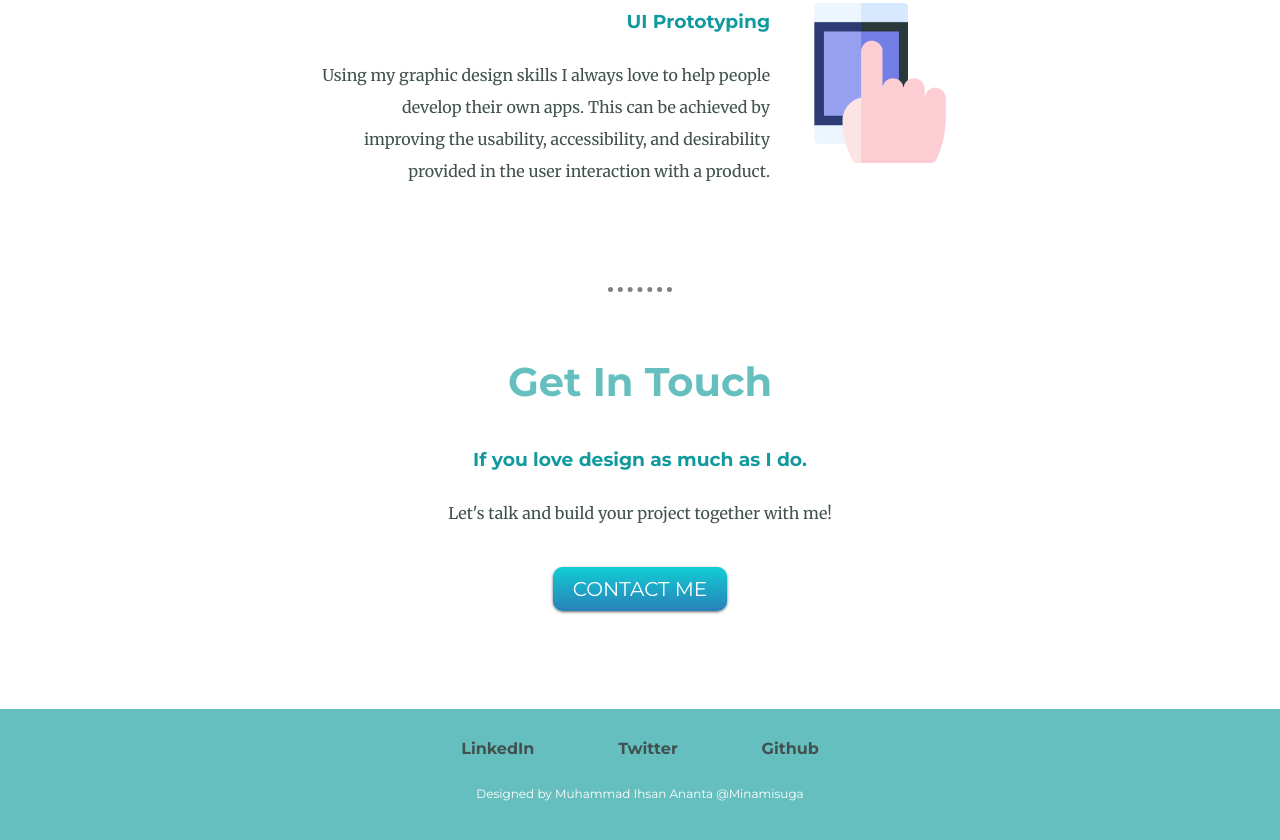
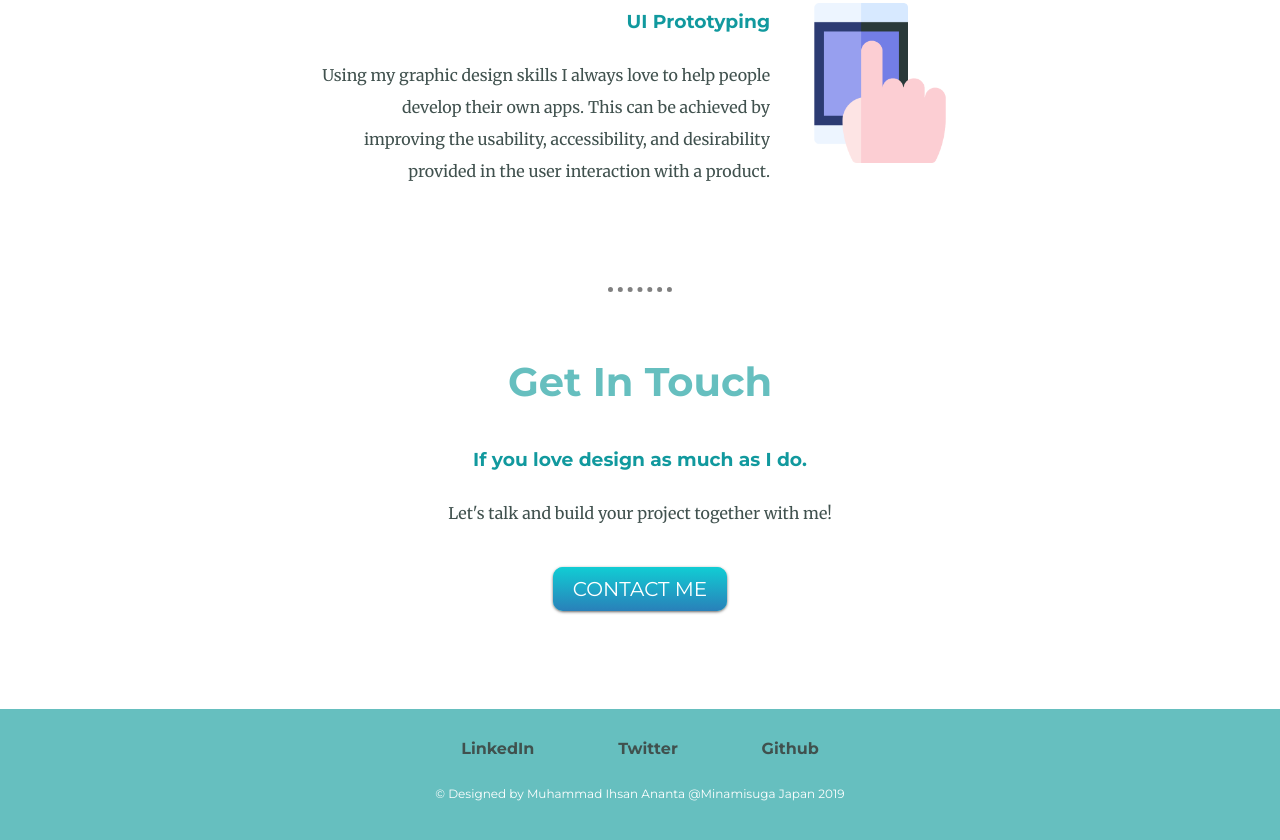
Before and after one commit to ihsan-ananta/cvananta, a plain HTML site: page index.html in a window 1280 px wide. Shown: the part 1629-2469 px from the top of the page. Drawn offline with Linux system fonts and the light colour scheme.

Commit message:
Update index.html

```diff
--- a/index.html
+++ b/index.html
@@ -51,7 +51,7 @@
     <a class="footer-link" target="_blank" href="https://www.linkedin.com/in/mihsanananta/">LinkedIn</a>
     <a class="footer-link" target="_blank" href="https://twitter.com/MIhsanA">Twitter</a>
     <a class="footer-link" target="_blank" href="https://github.com/ihsan-ananta">Github</a>
-    <h6 class="designed-by">Designed by Muhammad Ihsan Ananta @Minamisuga</h6>
+    <h6 class="designed-by">&copy; Designed by Muhammad Ihsan Ananta @Minamisuga Japan 2019</h6>
   </div>
 </body>
 
```
